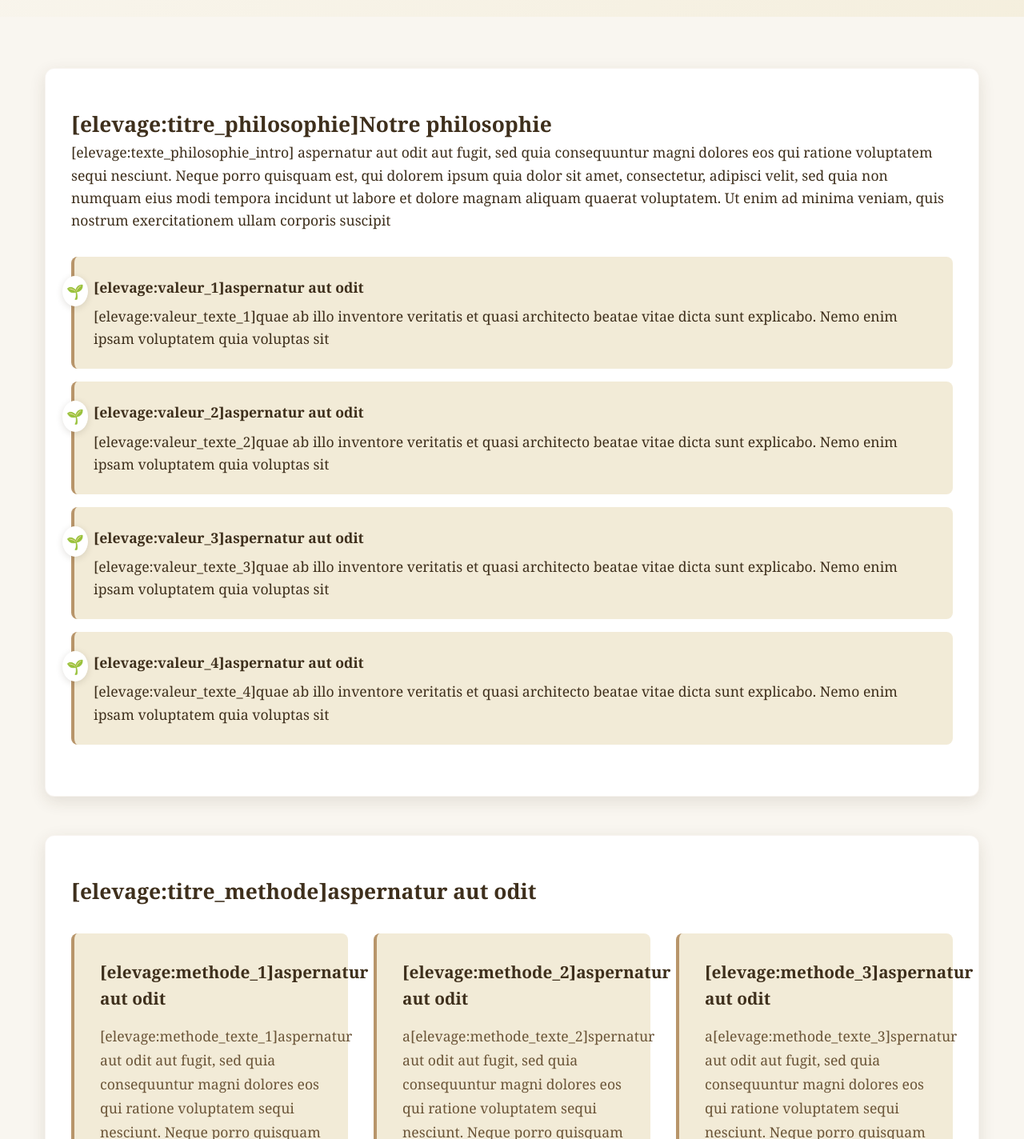
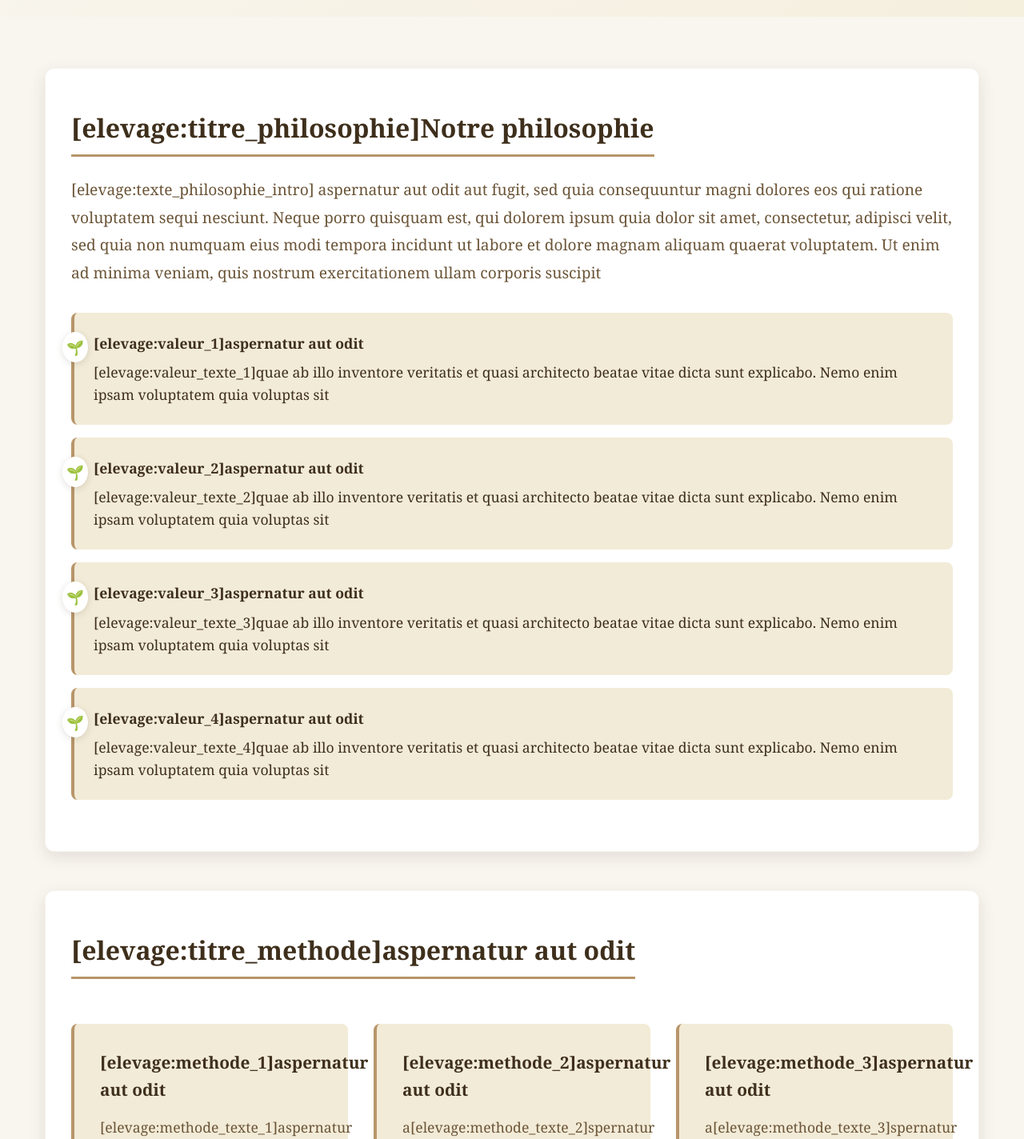
Before and after one commit to benoitMarie09/ruchers-de-loree, a plain HTML site: page elevage.html in a window 1280 px wide. Shown: the part 520-1944 px from the top of the page at 80% size. Drawn offline with Linux system fonts and the light colour scheme.

Commit message:
fix class name strings

```diff
--- a/elevage.html
+++ b/elevage.html
@@ -37,9 +37,10 @@
 
             <!-- Philosophie -->
             <section class="section-block">
-                <h2 class=\ "section-title\">[elevage:titre_philosophie]Notre philosophie</h2>
-                <p style=\ "font-size: 1.2rem; line-height: 1.8; color: #6b5538;\">[elevage:texte_philosophie_intro] aspernatur aut odit aut fugit, sed quia consequuntur magni dolores eos qui ratione voluptatem sequi nesciunt. Neque porro quisquam est, qui dolorem ipsum quia dolor sit amet, consectetur, adipisci velit,
-                    sed quia non numquam eius modi tempora incidunt ut labore et dolore magnam aliquam quaerat voluptatem. Ut enim ad minima veniam, quis nostrum exercitationem ullam corporis suscipit
+                <h2 class="section-title">[elevage:titre_philosophie]Notre philosophie</h2>
+                <p style="font-size: 1.2rem; line-height: 1.8; color: #6b5538;">
+                    [elevage:texte_philosophie_intro] aspernatur aut odit aut fugit, sed quia consequuntur magni dolores eos qui ratione voluptatem sequi nesciunt. Neque porro quisquam est, qui dolorem ipsum quia dolor sit amet, consectetur, adipisci velit, sed quia non
+                    numquam eius modi tempora incidunt ut labore et dolore magnam aliquam quaerat voluptatem. Ut enim ad minima veniam, quis nostrum exercitationem ullam corporis suscipit
                 </p>
 
                 <ul class="values-list">
@@ -52,7 +53,7 @@
 
             <!-- Méthodes d'élevage -->
             <section class="section-block">
-                <h2 class=\ "section-title\">[elevage:titre_methode]aspernatur aut odit</h2>
+                <h2 class="section-title">[elevage:titre_methode]aspernatur aut odit</h2>
                 <div class="method-grid">
                     <div class="method-card">
                         <h3>[elevage:methode_1]aspernatur aut odit</h3>
@@ -88,8 +89,6 @@
 
         </div>
     </main>
-
-    <script src="js/script.js"></script>
 </body>
 
 </html>
```
